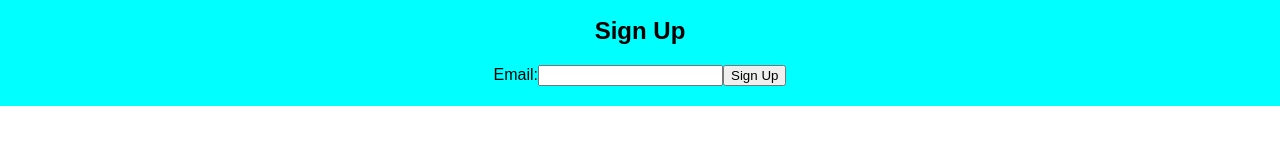
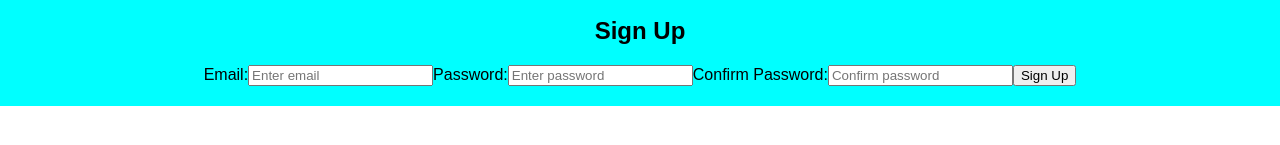
Before and after one commit to ianscottmartin/reviewapp, a React (Create React App) app in the folder client/: page / in a window 1280 px wide. Shown: the part 511-656 px from the top of the page. Built offline with nearby package versions, Linux system fonts and the light colour scheme.

Commit message:
add to signupform

```diff
--- a/client/src/components/SignUpForm.js
+++ b/client/src/components/SignUpForm.js
@@ -4,6 +4,8 @@ import React,{ useState} from "react";
 function SignUpForm() {
     const [email, setEmail] = useState("");
     const [password, setPassword]= useState("");
+    const [confirmPassword, setConfirmPassword]= useState("");
+
 
     const handleSignUp = (e) => {
         e.preventDefault();
@@ -14,7 +16,23 @@ function SignUpForm() {
         <form onSubmit={handleSignUp}>
         <h2> Sign Up</h2>
         <label>Email:
-            <input type ="email" value={password} onChange={(e) => setPassword(e.target.value)} />
+            <input type ="email"
+            placeholder="Enter email"
+            value={email}
+            onChange={(e) => setEmail(e.target.value)}
+        />
+        </label>Password:
+            <input type ="password"
+            placeholder="Enter password"
+            value={password}
+            onChange={(e) => setPassword(e.target.value)}
+            />
+        <label>Confirm Password:
+            <input type ="password"
+            placeholder="Confirm password"
+            value={confirmPassword}
+            onChange={(e) => setConfirmPassword(e.target.value)}
+            />
         </label>
         <button type="submit">Sign Up</button>
         </form>
```
